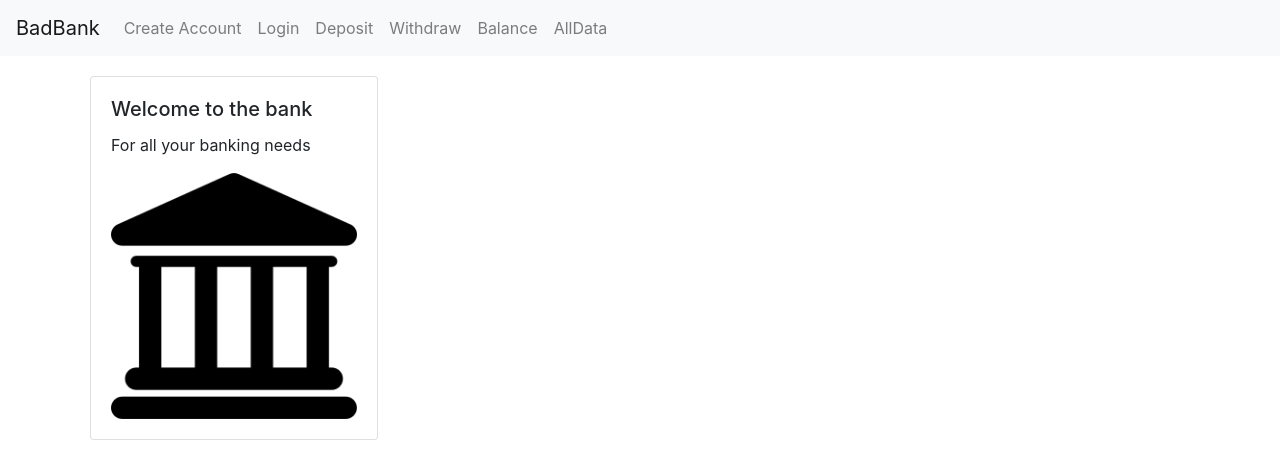
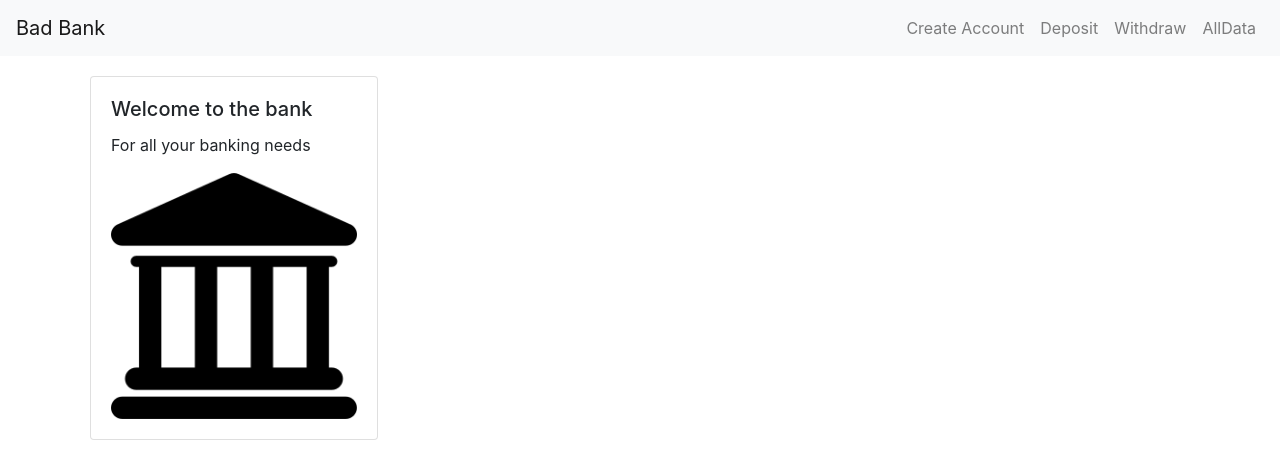
Before and after one commit to basovchemeduardosanchez/mit-frontend-banking-application, a React (Create React App) app: page / in a window 1280 px wide. Shown: the top 476 px of the page. Built offline with nearby package versions, Linux system fonts and the light colour scheme.

Commit message:
fix: comment pages not in the wireframes

```diff
--- a/src/App.js
+++ b/src/App.js
@@ -5,10 +5,10 @@ import { UserContext } from './context';
 import { NavBar } from './navbar';
 import { Home } from './home';
 import { CreateAccount } from './createaccount';
-import { Login } from './login';
+// import { Login } from './login';
 import { Deposit } from './deposit';
 import { Withdraw } from './withdraw';
-import { Balance } from './balance';
+// import { Balance } from './balance';
 import { AllData } from './alldata';
 
 // SECTION Import Bootstrap
@@ -28,10 +28,10 @@ function App() {
                     <div className="container" style={{padding: '20px'}}>
                         <Route path="/" exact component={Home} />
                         <Route path="/CreateAccount/" component={CreateAccount} />
-                        <Route path="/login/" component={Login} />
+                        { /*<Route path="/login/" component={Login} />*/}
                         <Route path="/deposit/" component={Deposit} />
                         <Route path="/withdraw/" component={Withdraw} />
-                        <Route path="/balance/" component={Balance} />
+                        { /* <Route path="/balance/" component={Balance} />*/ }
                         <Route path="/alldata/" component={AllData} />
                     </div>
                 </UserContext.Provider>
--- a/src/navbar.js
+++ b/src/navbar.js
@@ -4,27 +4,27 @@ export function NavBar(){
     return(
         <>
             <nav className="navbar navbar-expand-lg navbar-light bg-light">
-                <a className="navbar-brand" href="#">BadBank</a>
+                <a className="navbar-brand" href="#">Bad Bank</a>
                 <button className="navbar-toggler" type="button" data-toggle="collapse" data-target="#navbarNav" aria-controls="navbarNav" aria-expanded="false" aria-label="Toggle navigation">
                     <span className="navbar-toggler-icon"></span>
                 </button>
                 <div className="collapse navbar-collapse" id="navbarNav">
-                    <ul className="navbar-nav">
+                    <ul className="navbar-nav ml-auto">
                         <li className="nav-item">
                             <a className="nav-link" href="#/CreateAccount/">Create Account</a>
                         </li>
-                        <li className="nav-item">
+                        { /*<li className="nav-item">
                             <a className="nav-link" href="#/login/">Login</a>
-                        </li>
+                        </li>*/ }
                         <li className="nav-item">
                             <a className="nav-link" href="#/deposit/">Deposit</a>
                         </li>
                         <li className="nav-item">
                             <a className="nav-link" href="#/withdraw/">Withdraw</a>
                         </li>
-                        <li className="nav-item">
+                        { /*<li className="nav-item">
                             <a className="nav-link" href="#/balance/">Balance</a>
-                        </li>
+                        </li>*/ }
                         <li className="nav-item">
                             <a className="nav-link" href="#/alldata/">AllData</a>
                         </li>
```
